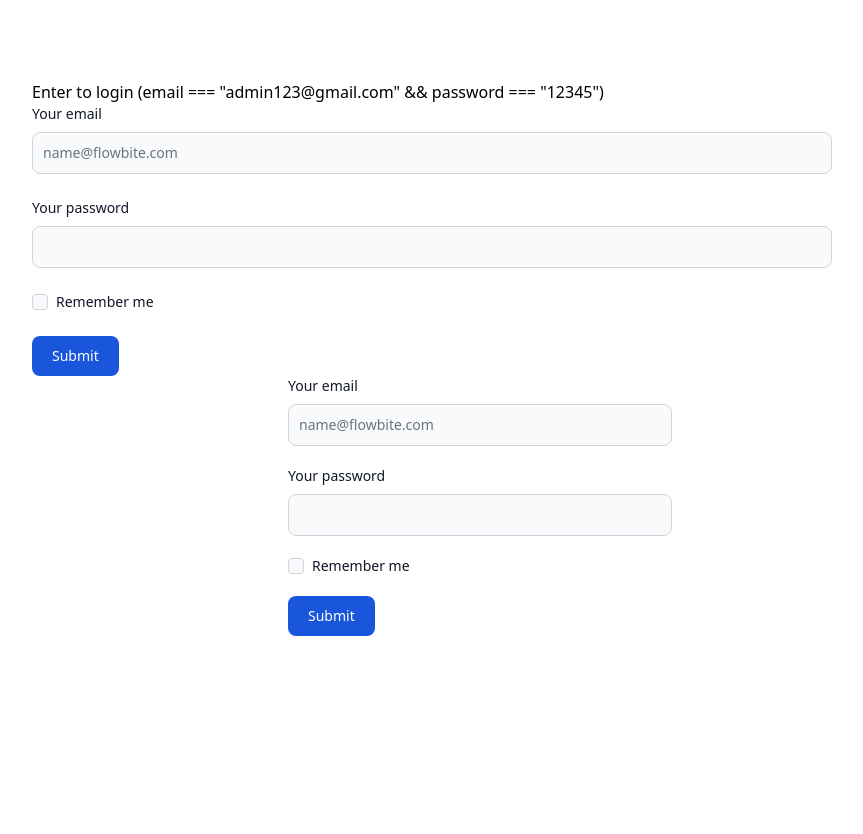
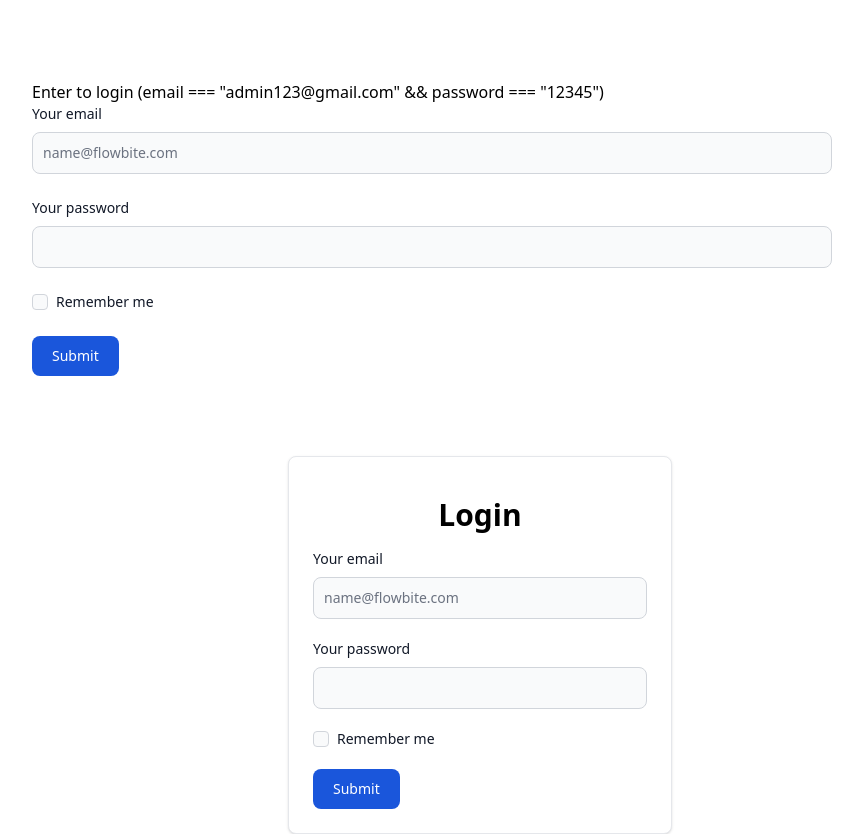
Before and after one commit to hmurani1212/AdminPanel1, a React (Create React App) app: page / in a window 1280 px wide. Shown: the whole page, without its empty margins (160-1023 px from the left). Before the commit the page ends 800 px from the top, so only its background shows below. Built offline with nearby package versions, Linux system fonts and the light colour scheme; no server answers.

Commit message:
Update Login.jsx

```diff
--- a/src/Components/Login.jsx
+++ b/src/Components/Login.jsx
@@ -38,7 +38,14 @@ function Login() {
                 </div>
                 <button type="submit" className="text-white bg-blue-700 hover:bg-blue-800 focus:ring-4 focus:outline-none focus:ring-blue-300 font-medium rounded-lg text-sm w-full sm:w-auto px-5 py-2.5 text-center dark:bg-blue-600 dark:hover:bg-blue-700 dark:focus:ring-blue-800">Submit</button>
             </form>
+  <div>
+            <div className='max-w-sm mx-auto mt-20'>
+                <p
+                    href="#"
+                    className="block max-w-sm p-6 bg-white border border-gray-200 rounded-lg shadow hover:bg-gray-100 dark:bg-gray-800 dark:border-gray-700 dark:hover:bg-gray-700"
+                >
                     <form className="max-w-sm mx-auto">
+                        <h1 className='text-3xl text-center font-bold my-4'>Login</h1>
                         <div className="mb-5">
                             <label
                                 htmlFor="email"
@@ -48,7 +55,7 @@ function Login() {
                             </label>
                             <input
                                 type="email"
-      id="email"
+
                                 className="bg-gray-50 border border-gray-300 text-gray-900 text-sm rounded-lg focus:ring-blue-500 focus:border-blue-500 block w-full p-2.5 dark:bg-gray-700 dark:border-gray-600 dark:placeholder-gray-400 dark:text-white dark:focus:ring-blue-500 dark:focus:border-blue-500"
                                 placeholder="name@flowbite.com"
                                 required=""
@@ -84,6 +91,7 @@ function Login() {
                             >
                                 Remember me
                             </label>
+
                         </div>
                         <button
                             type="submit"
@@ -92,6 +100,13 @@ function Login() {
                             Submit
                         </button>
                     </form>
+                </p>
+            </div>
+
+
+
+
+        </div>
 
         </div>
     )
```
Lines whose indentation alone changed are shown as unchanged.
